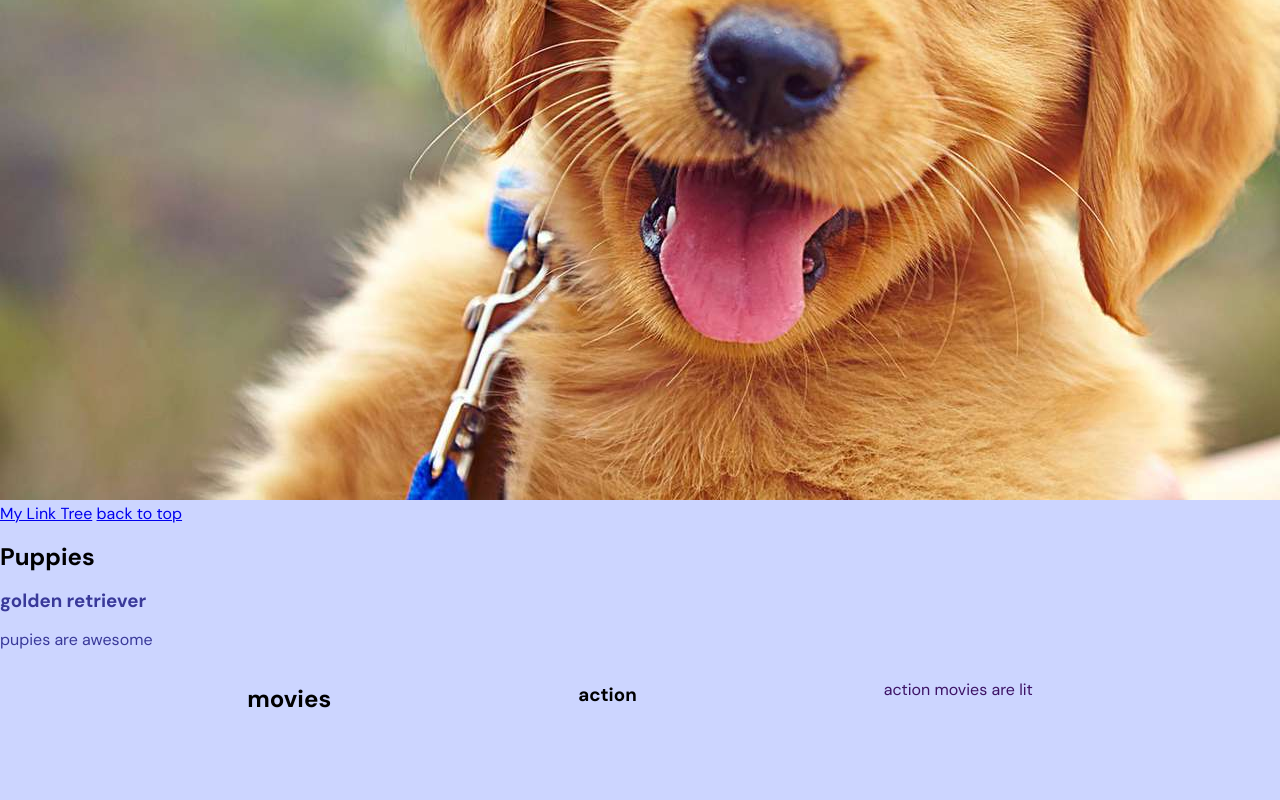
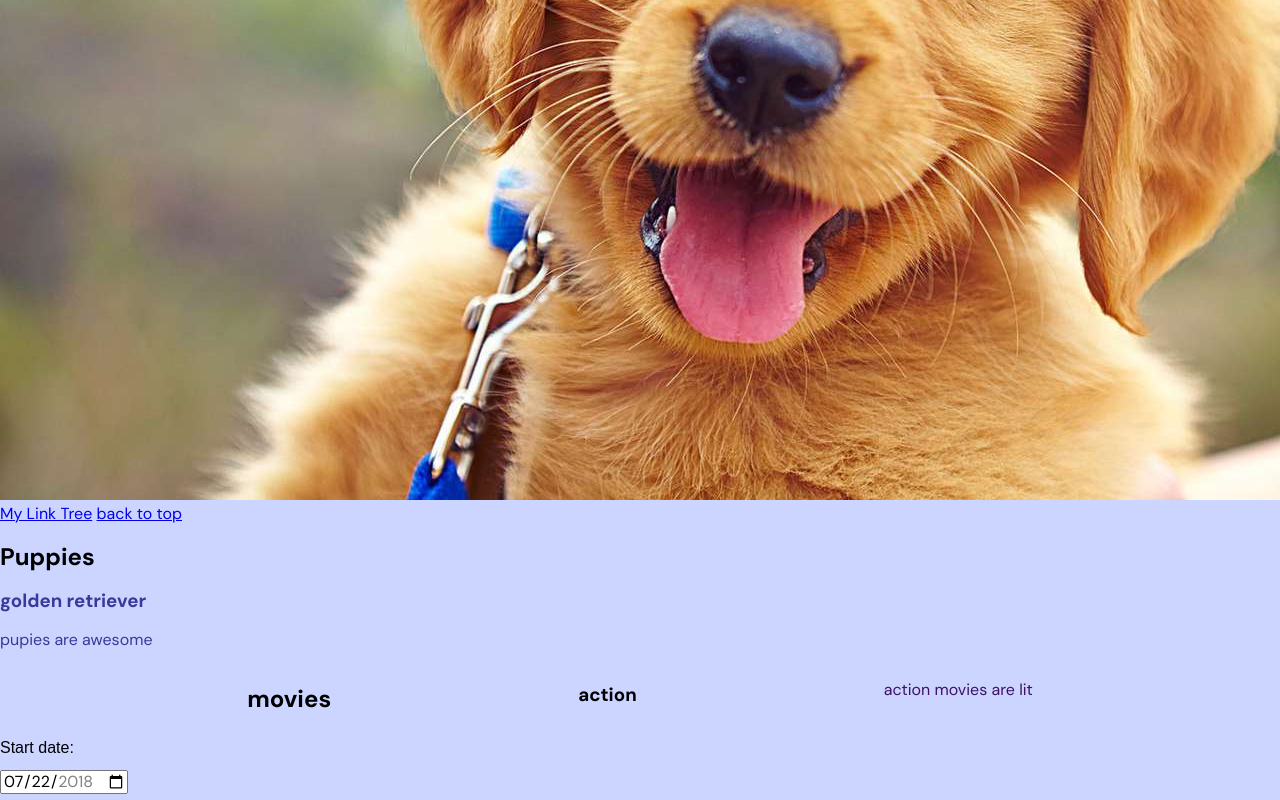
Before and after one commit to HannahBeckmann/repository-hw, a plain HTML site: page index.html in a window 1280 px wide. Shown: the part 815-1615 px from the top of the page. Before the commit the page ends 1548 px from the top, so only its background shows below. Drawn offline with Linux system fonts and the light colour scheme.

Commit message:
<input type="date">

```diff
--- a/css/main.css
+++ b/css/main.css
@@ -10,7 +10,6 @@ body {
 .puppies {
     color: rgb(57, 57, 153);
 }
-
 .page-section p{
     color: rgb(61, 18, 101);
     font-size: 16px;
@@ -20,3 +19,13 @@ body {
   display: flex;
   justify-content: center;
  }
+ label {
+  display: block;
+  font:
+    1rem 'Fira Sans',
+    sans-serif;
+}
+input,
+label {
+  margin: 0.4rem 0;
+}
--- a/index.html
+++ b/index.html
@@ -53,5 +53,7 @@ justify-content: space-evenly;
   <h3>action</h3>
   <p>action movies are lit</p>
 </section>
+<label for="start">Start date:</label>
+<input type="date" id="start" name="trip-start" value="2018-07-22" min="2018-01-01" max="2018-12-31" />
 
 </html>
```
